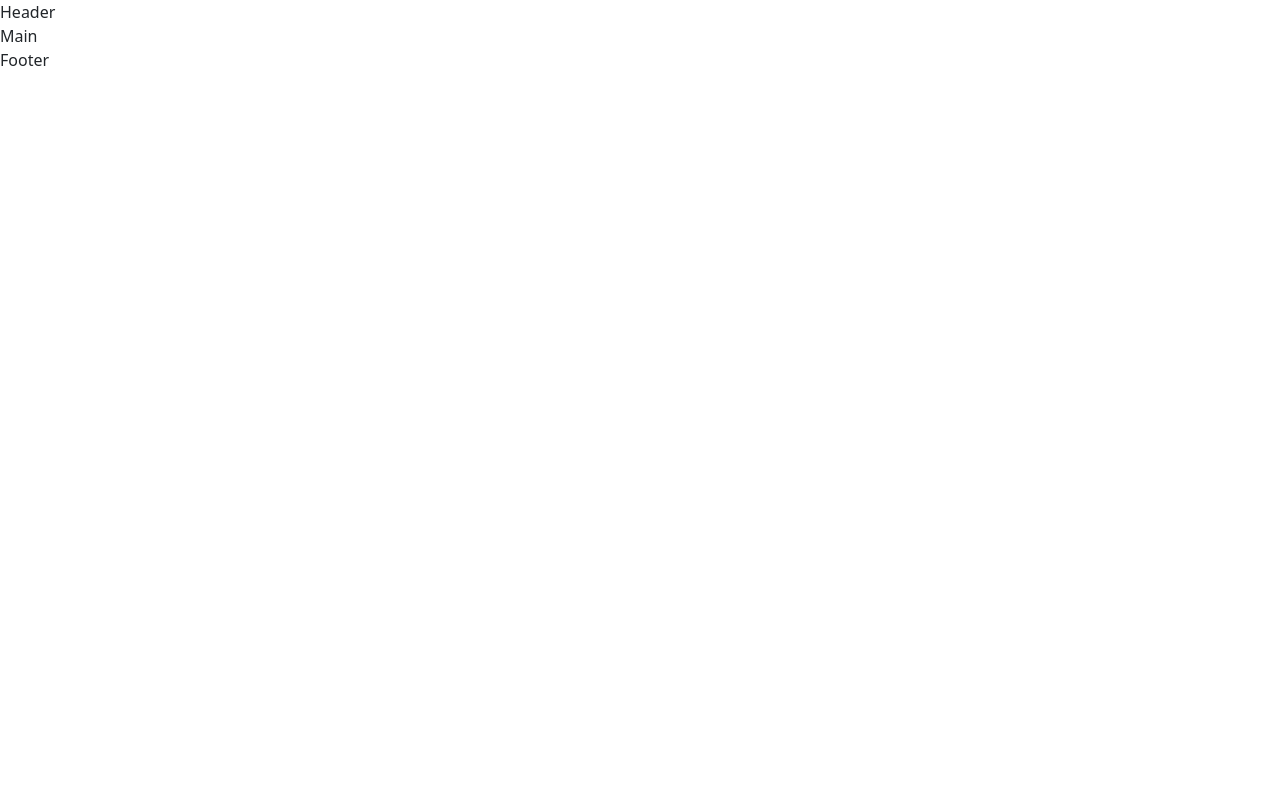
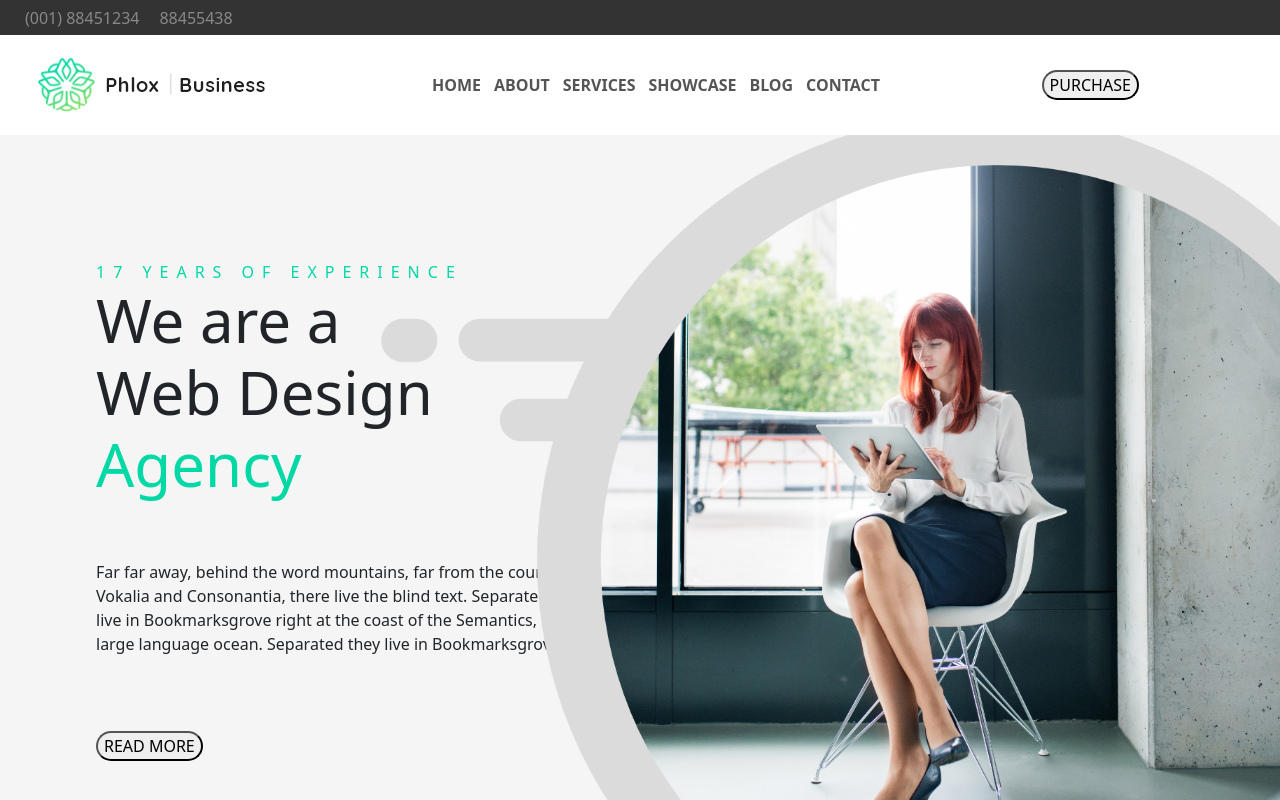
Before and after one commit to GioGreco/proj-html-vuejs, a Vue app: page / in a window 1280 px wide. Shown: the top 800 px of the page. Built offline with nearby package versions, Linux system fonts and the light colour scheme; the HTML template or start-up script is replaced by a standard one.

Commit message:
header + jumbo

```diff
--- a/index.html
+++ b/index.html
@@ -4,7 +4,7 @@
     <meta charset="UTF-8">
     <link rel="icon" href="/favicon.ico">
     <meta name="viewport" content="width=device-width, initial-scale=1.0">
-    <title>Vite App</title>
+    <title>Phlox</title>
   </head>
   <body>
     <div id="app"></div>
--- a/src/App.vue
+++ b/src/App.vue
@@ -1,19 +1,25 @@
 <template>
+  <SocialBannerComponent/>
   <HeaderComponent/>
+  <JumbotronComponent/>
   <MainComponent/>
   <FooterComponent/>
 </template>
 
 <script>
 import {store} from './store.js';
+import SocialBannerComponent from './components/SocialBannerComponent.vue';
 import HeaderComponent from './components/HeaderComponent.vue';
+import JumbotronComponent from './components/JumbotronComponent.vue';
 import MainComponent from './components/MainComponent.vue';
 import FooterComponent from './components/FooterComponent.vue';
 
 
   export default {
     components: {
+      SocialBannerComponent,
       HeaderComponent,
+      JumbotronComponent,
       MainComponent,
       FooterComponent
     },
--- a/src/assets/styles/global.scss
+++ b/src/assets/styles/global.scss
@@ -4,6 +4,7 @@
 @import '@fortawesome/fontawesome-free/scss/fontawesome.scss';
 @import '@fortawesome/fontawesome-free/scss/solid.scss';
 @import '@fortawesome/fontawesome-free/scss/regular.scss';
+@import '@fortawesome/fontawesome-free/scss/brands.scss';
 @import 'bootstrap/scss/bootstrap';
 
 
@@ -11,4 +12,39 @@
     margin: 0;
     padding: 0;
     box-sizing: border-box;
+}
+
+.custom-btn{
+  background-image: $linGrad-lightgreen-palegreen;
+  padding: 5px 30px;
+  color: $white-d1-text;
+  border: none;
+  box-shadow: 0 0 15px 1px $palegreen-bg;
+  transition: background-image .5s, box-shadow 1s;
+
+  &:hover{
+    background-image: $linGrad-lightblack-black100;
+    box-shadow: none;
   }
+}
+
+.custom-separator{
+    span{
+      display: inline-block;
+
+      &:first-of-type{
+        height: 10px;
+        width: 10px;
+        border-radius: 10px;
+        background-image: $linGrad-lightgreen-palegreen;
+        margin-right: 10px;
+      }
+
+      &:last-of-type{
+        height: 10px;
+        width: 70px;
+        border-radius: 10px;
+        background-image: $linGrad-lightgreen-palegreen;
+      }
+    }
+}
--- a/src/assets/styles/partials/_mixins.scss
+++ b/src/assets/styles/partials/_mixins.scss
@@ -0,0 +1,15 @@
+@mixin dflex ($type) {
+    display: flex;
+
+    @if($type == 'row'){
+        flex-direction: row;
+        justify-content: space-between;
+        align-items: center;
+    }
+
+    @else if($type == 'column'){
+        flex-direction: column;
+        justify-content: space-between;
+        align-items: flex-start;
+    }
+}
--- a/src/assets/styles/partials/_variables.scss
+++ b/src/assets/styles/partials/_variables.scss
@@ -2,7 +2,7 @@
 $black-100: #000000;
 
 //BACKGROUND COLORS
-$white-tr-bg: #ffffff;
+$white-tr-bg: #ffffff59;
 $white-d1-bg: #f9f9f9;
 $white-d2-bg: #f5f5f5;
 
@@ -18,6 +18,10 @@
 
 $palegreen-bg: #00d9a6;
 $paleblue-bg: #527ceb;
+
+//specials:
+$linGrad-lightgreen-palegreen: linear-gradient(150deg, rgba(195,222,30,1) 20%, rgba(0,217,166,1) 100%);
+$linGrad-lightblack-black100: linear-gradient(150deg, #4c4c4c 20%, rgba(0,0,0,1) 100%);
 
 //TEXT COLORS
 $white-d1-text: #f9f9f9;
--- /dev/null
+++ b/src/components/BrowseSectionsComponent.vue
@@ -0,0 +1,42 @@
+<template>
+    <ul>
+        <li v-for="(item, index) in store.websiteSections" class="text-uppercase"><a :href="item.link">{{item.name}}</a></li>
+    </ul>
+</template>
+
+<script>
+import {store} from '../store.js';
+
+    export default {
+        name: 'BrowseSectionsComponent',
+        data(){
+            return{
+                store,
+            }
+        }
+    }
+</script>
+
+<style lang="scss" scoped>
+@use '../assets/styles/partials/mixins' as *;
+@use '../assets/styles/partials/variables' as *;
+
+ul{
+    @include dflex('row');
+    list-style: none;
+    margin: 0;
+    width: 480px;
+
+    li{
+        a{
+            text-decoration: none;
+            color: $grey-d2-text;
+            font-weight: bold;
+            &:hover{
+                text-decoration: underline;
+            }
+        }
+    }
+}
+
+</style>
--- a/src/components/FooterComponent.vue
+++ b/src/components/FooterComponent.vue
@@ -1,6 +1,14 @@
 <template>
     <div>
         Footer
+        Lorem ipsum dolor sit amet consectetur adipisicing elit. Quos provident odio dolore laudantium aspernatur explicabo, animi aperiam enim atque, obcaecati optio excepturi officiis cum sunt neque. Totam dicta aliquid labore!
+        Lorem ipsum dolor sit, amet consectetur adipisicing elit. Sunt odit quaerat, reprehenderit repudiandae voluptatibus consequatur nemo facere cupiditate iure saepe facilis possimus atque debitis? Eius repudiandae architecto officiis corporis nisi!
+        Lorem ipsum, dolor sit amet consectetur adipisicing elit. Temporibus fuga at illum beatae est omnis, molestias consectetur maiores cupiditate recusandae voluptatibus dignissimos saepe reiciendis iusto aliquam aperiam itaque! Consequatur, earum.
+        Lorem ipsum dolor sit amet, consectetur adipisicing elit. Inventore repudiandae impedit, recusandae non, architecto quaerat corrupti provident illum eius, magni aperiam? Perspiciatis cupiditate eius corporis aliquid adipisci harum explicabo. Magni.
+        Lorem ipsum dolor sit amet consectetur adipisicing elit. Dolorum perspiciatis doloremque consectetur aliquid, laudantium corrupti facere expedita sequi vel porro nesciunt, vitae voluptatem hic officia recusandae in pariatur laborum architecto.
+        Lorem ipsum dolor sit amet consectetur adipisicing elit. Ullam totam quisquam magni rerum sunt quos aut impedit consequuntur amet. Vitae provident facilis molestiae nostrum odio perspiciatis dolor perferendis, accusantium recusandae.
+        Lorem ipsum dolor sit amet consectetur adipisicing elit. Amet, distinctio minima itaque doloribus in dolores dolorum reprehenderit nihil eius possimus molestias voluptatem tempora omnis eum ratione suscipit deleniti sapiente nam.
+        Lorem ipsum dolor sit amet consectetur, adipisicing elit. Saepe rerum sunt quam veniam consequuntur blanditiis perspiciatis porro sed consectetur aut ducimus eum, mollitia earum nihil neque fugit eaque, repellat voluptates.
     </div>
 </template>
 
--- a/src/components/HeaderComponent.vue
+++ b/src/components/HeaderComponent.vue
@@ -1,15 +1,52 @@
 <template>
-    <div>
-        Header
-    </div>
+    <header>
+        <div class="h-100">
+            <a href="#"><img src="../../public/images/cropped-Group-39-2x.png" alt="Phlox Logo"></a>
+        </div>
+        <BrowseSectionsComponent/>
+        <div class="h-100">
+            <button class="custom-btn rounded-pill text-uppercase">Purchase</button>
+            <i class="fa-solid fa-magnifying-glass"></i>
+        </div>
+    </header>
 </template>
 
 <script>
+import BrowseSectionsComponent from './BrowseSectionsComponent.vue';
+
     export default {
         name: 'HeaderComponent',
+        components: {
+            BrowseSectionsComponent
+        }
     }
 </script>
 
 <style lang="scss" scoped>
+@use '../assets/styles/partials/mixins' as *;
+@use '../assets/styles/partials/variables' as *;
+
+header{
+    @include dflex('row');
+    height: 100px;
+    padding: 0px 3%;
+    background-color: $white-100;
+    position: sticky;
+    top: 0;
+    left: 0;
+    z-index: 500;
+
+    > div{
+        @include dflex('row');
+        width: 200px
+    }
+
+    i{
+        background: -webkit-linear-gradient(150deg, rgba(195,222,30,1) 20%, rgba(0,217,166,1) 100%);
+        -webkit-background-clip: text;
+        -webkit-text-fill-color: transparent;
+        cursor: pointer;
+    }
+}
 
 </style>
--- /dev/null
+++ b/src/components/JumbotronComponent.vue
@@ -0,0 +1,99 @@
+<template>
+    <div id="jumbo">
+        <img src="../../public/images/Group-36-2x.png" alt="Office dressed red haired woman sittng on a chair while reading notes from a tablet">
+        <div class="wrapper">
+            <div class="jumbo-info">
+                <span class="text-uppercase">17 years of experience</span>
+                <h2>We are a</h2>
+                <h2>Web Design <span>Agency</span></h2>
+                <div class="custom-separator">
+                    <span></span><span></span>
+                </div>
+                <div class="description">
+                    Far far away, behind the word mountains, far from the countries Vokalia and Consonantia, there live the blind text. Separated they live in Bookmarksgrove right at the coast of the Semantics, a large language ocean. Separated they live in Bookmarksgrove.
+                </div>
+                <button class="custom-btn rounded-pill text-uppercase">Read More</button>
+                <div class="socials text-uppercase">
+                    <span>Facebook</span>
+                    <span>Instagram</span>
+                    <span>Youtube</span>
+                    <span>Twitter</span>
+                </div>
+            </div>
+        </div>
+    </div>
+</template>
+
+<script>
+    export default {
+        name: 'JumbotronComponent',
+
+    }
+</script>
+
+<style lang="scss" scoped>
+@use '../assets/styles/partials/mixins' as *;
+@use '../assets/styles/partials/variables' as *;
+
+    #jumbo{
+        height: 850px;
+        background-color: $white-d2-bg;
+        position: relative;
+        overflow: hidden;
+        @include dflex('column');
+        justify-content: center;
+
+        img{
+            position: absolute;
+            right: 0;
+            top: 50%;
+            transform: translate(25%, -50%) scale(.7);
+        }
+
+        .wrapper{
+            width: 85%;
+            margin: 0 auto;
+
+            .jumbo-info{
+                width: 45%;
+                @include dflex('column');
+                justify-content: space-around;
+
+                h2{
+                    font-size: 60px;
+                    margin: 0;
+                }
+
+                > span{
+                    letter-spacing: 8px;
+                }
+
+                span{
+                    color: $palegreen-text;
+                }
+
+                .custom-separator{
+                    margin: 20px 0 40px 0;
+                }
+
+                .custom-btn{
+                    margin: 75px 0;
+                }
+                .socials{
+                    span{
+                        color: $black-l1-text;
+                        font-weight: bold;
+                        font-size: .8rem;
+
+                        &:not(:last-of-type)::after{
+                            content: '-';
+                            margin: 0 4px;
+                        }
+                    }
+                }
+            }
+        }
+
+    }
+
+</style>
--- /dev/null
+++ b/src/components/SocialBannerComponent.vue
@@ -0,0 +1,38 @@
+<template>
+    <div class="social-banner">
+        <div>
+            <span>(001) 88451234</span>
+            <span>88455438</span>
+        </div>
+        <div>
+            <i class="fa-brands fa-facebook"></i>
+            <i class="fa-brands fa-twitter"></i>
+            <i class="fa-brands fa-pinterest"></i>
+        </div>
+    </div>
+</template>
+
+<script>
+    export default {
+        name: 'SocialBannerComponent'
+    }
+</script>
+
+<style lang="scss" scoped>
+@use '../assets/styles/partials/mixins' as *;
+@use '../assets/styles/partials/variables' as *;
+
+.social-banner{
+    @include dflex('row');
+    height: 35px;
+    padding: 0 15px;
+    background-color: $dark-d3-bg;
+    color: $grey-d1-text;
+
+    div{
+        >*{
+            margin: 0 10px;
+        }
+    }
+}
+</style>
--- a/src/store.js
+++ b/src/store.js
@@ -1,5 +1,30 @@
 import {reactive} from 'vue';
 
 export const store = reactive({
-
+    websiteSections: [
+        {
+            name: 'Home',
+            link: '#'
+        },
+        {
+            name: 'About',
+            link: '#'
+        },
+        {
+            name: 'Services',
+            link: '#'
+        },
+        {
+            name: 'Showcase',
+            link: '#'
+        },
+        {
+            name: 'Blog',
+            link: '#'
+        },
+        {
+            name: 'Contact',
+            link: '#'
+        }
+    ]
 })
```
